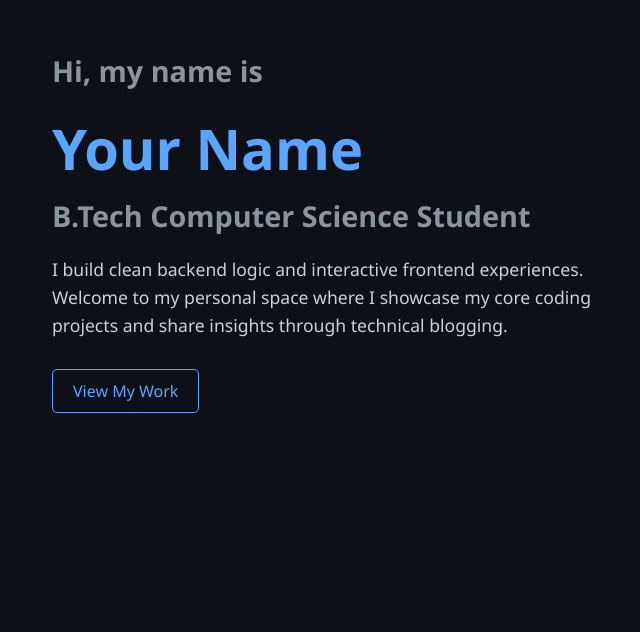
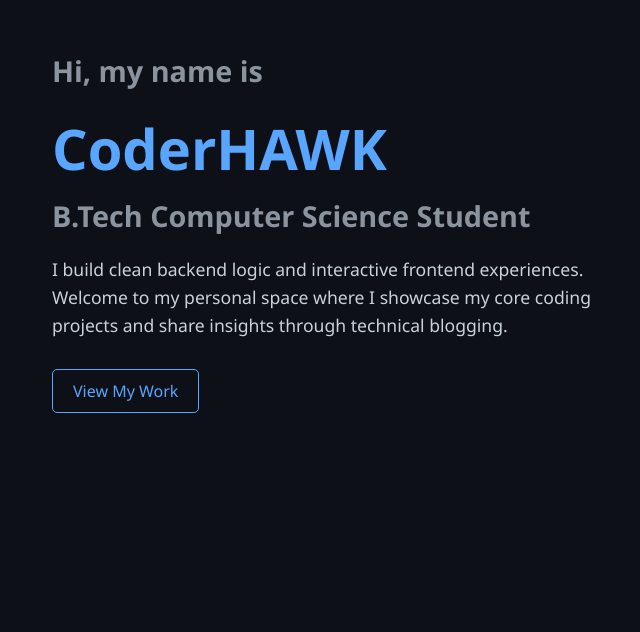
Before and after one commit to CoderHAWK19/portfolio-site, a plain HTML site: page index.html in a window 1280 px wide. Shown: the part 168-800 px from the top of the page, without its empty margins (8-648 px from the left). Drawn offline with Linux system fonts and the light colour scheme.

Commit message:
Update index.html

```diff
--- a/index.html
+++ b/index.html
@@ -3,7 +3,7 @@
 <head>
     <meta charset="UTF-8">
     <meta name="viewport" content="width=device-width, initial-scale=1.0">
-    <title>Your Name | Portfolio</title>
+    <title> CoderHAWK | Portfolio</title>
     <style>
         /* Reset & Base Styles */
         * {
@@ -154,7 +154,7 @@
 
         <section class="hero-section">
             <h2>Hi, my name is</h2>
-            <h1>Your Name</h1>
+            <h1>CoderHAWK</h1>
             <h2>B.Tech Computer Science Student</h2>
             <p>I build clean backend logic and interactive frontend experiences. Welcome to my personal space where I showcase my core coding projects and share insights through technical blogging.</p>
             <a href="#projects" class="btn">View My Work</a>
```
